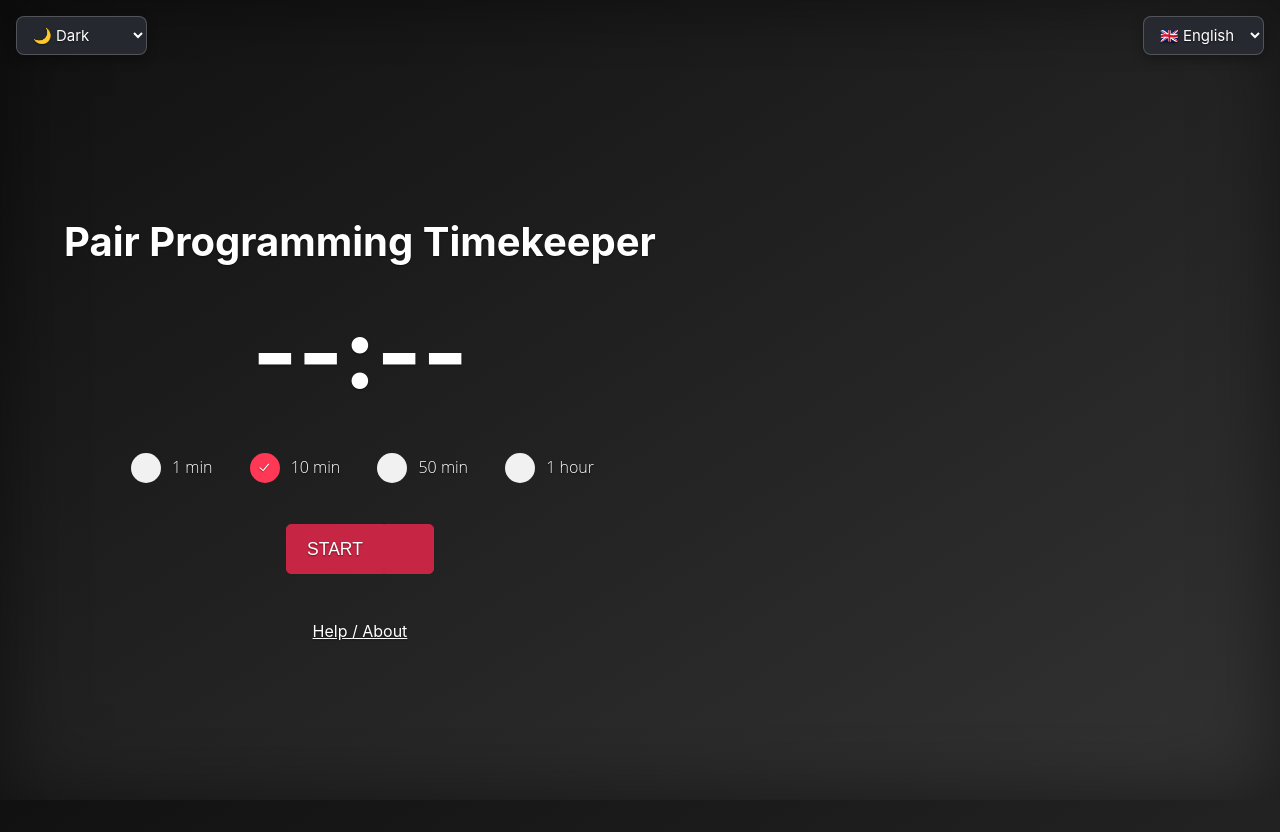
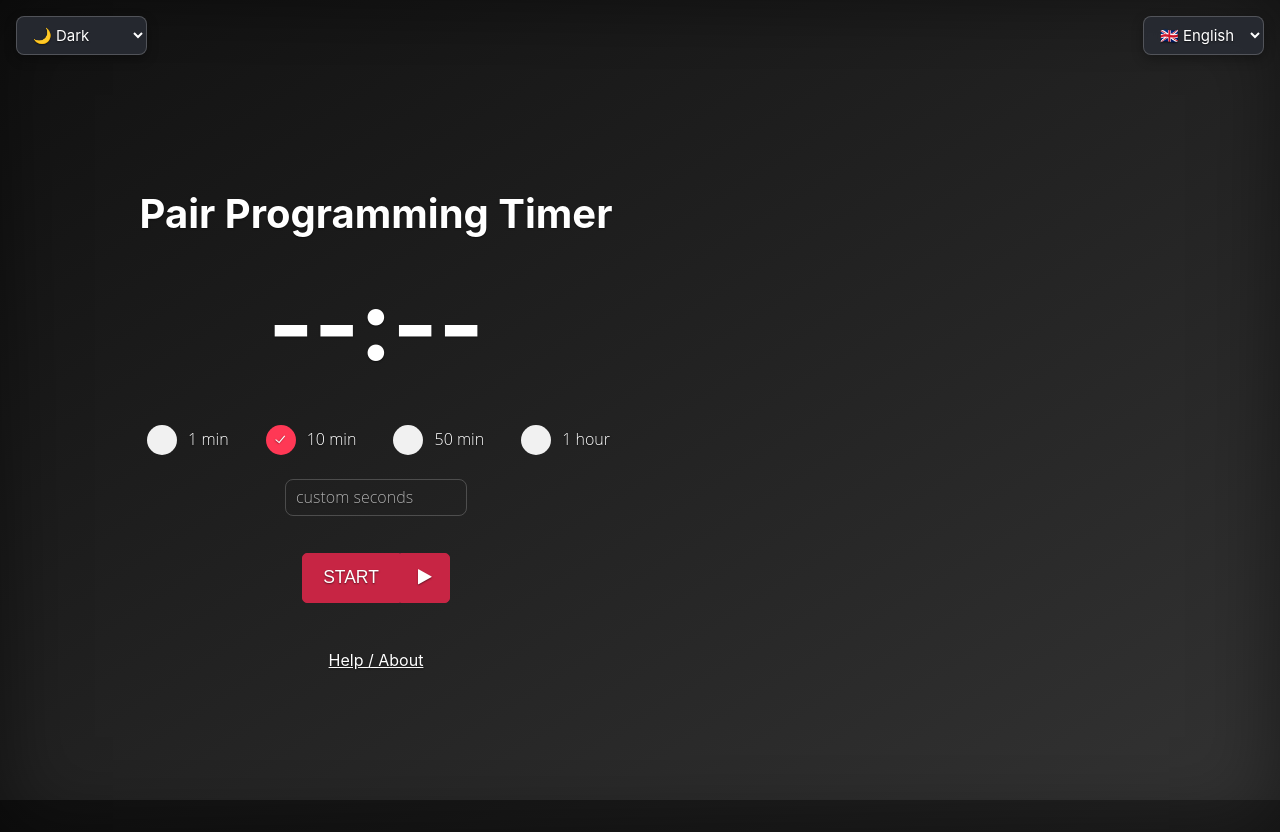
Before and after one commit to mlsvd/pair-programming-timer-web, a React (Create React App) app in the folder app/: page / in a window 1280 px wide. Built offline with nearby package versions, Linux system fonts and the light colour scheme.

Commit message:
Add custom time entry, cross device upd, text updates

```diff
--- a/app/public/index.html
+++ b/app/public/index.html
@@ -7,7 +7,7 @@
     <meta name="theme-color" content="#000000" />
     <meta
       name="description"
-      content="Web site created using create-react-app"
+      content="A timer for pair programming sessions. Switch driver and navigator roles at 1, 10, or 50 minute intervals."
     />
     <link rel="apple-touch-icon" href="%PUBLIC_URL%/logo192.png" />
     <!--
--- a/app/src/App.css
+++ b/app/src/App.css
@@ -1,48 +1,16 @@
+@import url(https://cdnjs.cloudflare.com/ajax/libs/font-awesome/4.4.0/css/font-awesome.min.css);
+
 .App {
   text-align: center;
   width: 100%;
   max-width: 100%;
 }
-
-.App-logo {
-  height: 40vmin;
-  pointer-events: none;
-}
-
-@media (prefers-reduced-motion: no-preference) {
-  .App-logo {
-    animation: App-logo-spin infinite 20s linear;
-  }
-}
-
-.App-header {
-  background-color: #282c34;
-  min-height: 100vh;
-  display: flex;
-  flex-direction: column;
-  align-items: center;
-  justify-content: center;
-  font-size: calc(10px + 2vmin);
-  color: white;
-}
-
-.App-link {
-  color: #61dafb;
-}
-
-@keyframes App-logo-spin {
-  from {
-    transform: rotate(0deg);
-  }
-  to {
-    transform: rotate(360deg);
-  }
-}
-/* --- */
-@import url(https://maxcdn.bootstrapcdn.com/font-awesome/4.4.0/css/font-awesome.min.css);
-
 body, html {
   background: var(--background);
+  background-attachment: fixed;
+  background-size: cover;
+  background-repeat: no-repeat;
+  min-height: 100vh;
 }
 
 a,
@@ -66,8 +34,11 @@ a:hover {
 
 html,
 body {
-  height: 100%;
+  min-height: 100vh;
   background: var(--background);
+  background-attachment: fixed;
+  background-size: cover;
+  background-repeat: no-repeat;
 }
 
 body {
@@ -77,7 +48,7 @@ body {
   text-shadow: var(--textShadow);
   box-shadow: var(--bodyBoxShadow);
   overflow-x: hidden;
-  overflow-y: auto;
+  width: 100%;
 }
 
 .txt-shadow {
@@ -286,6 +257,37 @@ label
   padding: 6px;
 }
 
+.custom-seconds-input {
+  background: transparent;
+  border: 1px solid var(--dropdownBorder);
+  border-radius: 8px;
+  color: var(--textPrimary);
+  font: 300 16px/1.7 'Open Sans', sans-serif;
+  margin: 6px;
+  outline: none;
+  padding: 4px 10px;
+  width: 160px;
+}
+
+.custom-seconds-input::placeholder {
+  color: var(--textSecondary);
+  opacity: 0.7;
+}
+
+.custom-seconds-input:focus {
+  border-color: var(--radioCheckedBg);
+}
+
+/* hide browser spinner arrows */
+.custom-seconds-input::-webkit-outer-spin-button,
+.custom-seconds-input::-webkit-inner-spin-button {
+  -webkit-appearance: none;
+  margin: 0;
+}
+.custom-seconds-input[type=number] {
+  -moz-appearance: textfield;
+}
+
 .pulsate {
   transform: scale(1);
   animation: pulse 1s infinite;
@@ -490,6 +492,7 @@ code {
   justify-content: center;
   z-index: 1000;
   padding: 1rem;
+  -webkit-backdrop-filter: blur(4px);
   backdrop-filter: blur(4px);
   animation: fadeIn 0.2s ease-in-out;
 }
@@ -608,6 +611,7 @@ code {
   cursor: pointer;
   outline: none;
   transition: all 0.2s ease;
+  -webkit-backdrop-filter: blur(8px);
   backdrop-filter: blur(8px);
   box-shadow: 0 4px 12px rgba(0, 0, 0, 0.3);
 }
@@ -675,6 +679,7 @@ code {
   cursor: pointer;
   outline: none;
   transition: all 0.2s ease;
+  -webkit-backdrop-filter: blur(8px);
   backdrop-filter: blur(8px);
   box-shadow: 0 4px 12px rgba(0, 0, 0, 0.3);
 }
--- a/app/src/App.js
+++ b/app/src/App.js
@@ -1,4 +1,3 @@
-import logo from './logo.svg';
 import './App.css';
 import {Navigate, Route, BrowserRouter as Router, Routes} from "react-router-dom";
 import TimerPage from "./components/TimerPage";
--- a/app/src/components/Timer.js
+++ b/app/src/components/Timer.js
@@ -103,7 +103,7 @@ class Timer extends React.Component {
 
     render() {
         return (
-            <div id="counter-value-placeholder">
+            <div>
                 <TimerDisplay currentSecond={this.state.currentSecond} timerDisplayValue={this.state.timerDisplayValue} />
                 <TimerOptions
                     status={this.state.status}
--- a/app/src/components/TimerControls.js
+++ b/app/src/components/TimerControls.js
@@ -1,9 +1,6 @@
 import React from "react";
 
 class TimerControls extends React.Component {
-    test() {
-        console.log(1);
-    }
     render() {
         const t = this.props.translations.buttons;
 
--- a/app/src/components/TimerDisplay.js
+++ b/app/src/components/TimerDisplay.js
@@ -5,7 +5,6 @@ class TimerDisplay extends React.Component {
         super(props);
     }
     getStatusClassName() {
-        console.log(this.props.currentSecond);
         if (this.props.currentSecond <= 3) {
             return 'time-left pulsate';
         }
--- a/app/src/components/TimerOptions.js
+++ b/app/src/components/TimerOptions.js
@@ -2,7 +2,16 @@ import React from 'react'
 class TimerOptions extends React.Component {
     constructor(props) {
         super(props);
+        this.state = { customSeconds: '' };
     }
+
+    commitCustomSeconds() {
+        const val = parseInt(this.state.customSeconds, 10);
+        if (val > 0) {
+            this.props.onCountdownTimeChange(val);
+        }
+    }
+
     render() {
         if (this.props.status === 'default') {
             const t = this.props.translations.timer;
@@ -28,6 +37,16 @@ class TimerOptions extends React.Component {
                     <label htmlFor="timer-option-timeframe-4">
                         <input id="timer-option-timeframe-4" onChange={() => this.props.onCountdownTimeChange(3600)}
                                className="form-radio" type="radio" name="count-value" value="60"/> {t.oneHour}</label>
+                    <input
+                        type="number"
+                        min="1"
+                        className="custom-seconds-input"
+                        placeholder={t.customPlaceholder}
+                        value={this.state.customSeconds}
+                        onChange={(e) => this.setState({ customSeconds: e.target.value })}
+                        onKeyDown={(e) => { if (e.key === 'Enter') this.commitCustomSeconds(); }}
+                        onBlur={() => this.commitCustomSeconds()}
+                    />
                 </div>
             );
         }
--- a/app/src/components/TimerPage.js
+++ b/app/src/components/TimerPage.js
@@ -7,17 +7,21 @@ import ThemeSelector from "./ThemeSelector";
 import translations from "../translations";
 import themes from "../themes";
 
+function readStorage(key, fallback) {
+    try { return localStorage.getItem(key) || fallback; } catch { return fallback; }
+}
+
+function writeStorage(key, value) {
+    try { localStorage.setItem(key, value); } catch { /* Safari private mode */ }
+}
+
 class TimerPage extends React.Component {
     constructor(props) {
         super(props);
-        // Load saved language from localStorage or default to 'en'
-        const savedLanguage = localStorage.getItem('appLanguage') || 'en';
-        // Load saved theme from localStorage or default to 'dark'
-        const savedTheme = localStorage.getItem('appTheme') || 'dark';
         this.state = {
             isModalOpen: false,
-            currentLanguage: savedLanguage,
-            currentTheme: savedTheme
+            currentLanguage: readStorage('appLanguage', 'en'),
+            currentTheme: readStorage('appTheme', 'dark')
         };
     }
 
@@ -35,12 +39,12 @@ class TimerPage extends React.Component {
 
     handleLanguageChange(languageCode) {
         this.setState({ currentLanguage: languageCode });
-        localStorage.setItem('appLanguage', languageCode);
+        writeStorage('appLanguage', languageCode);
     }
 
     handleThemeChange(themeId) {
         this.setState({ currentTheme: themeId });
-        localStorage.setItem('appTheme', themeId);
+        writeStorage('appTheme', themeId);
         this.applyTheme(themeId);
     }
 
--- a/app/src/translations.js
+++ b/app/src/translations.js
@@ -1,11 +1,12 @@
 const translations = {
     en: {
-        title: "Pair Programming Timekeeper",
+        title: "Pair Programming Timer",
         timer: {
             oneMin: "1 min",
             tenMin: "10 min",
             fiftyMin: "50 min",
-            oneHour: "1 hour"
+            oneHour: "1 hour",
+            customPlaceholder: "custom seconds"
         },
         buttons: {
             start: "Start",
@@ -15,7 +16,7 @@ const translations = {
         },
         help: {
             link: "Help / About",
-            title: "Pair Programming Timekeeper",
+            title: "Pair Programming Timer",
             paragraph1: "The app offers flexible time intervals catering to the dynamic nature of pair programming sessions.",
             paragraph2: "Users can choose from intervals of 1 minute, 10 minutes, 50 minutes, and 1 hour to structure their collaborative coding sessions.",
             paragraph3: "Pair programming sessions often benefit from periodic breaks to maintain productivity and engagement.",
@@ -26,12 +27,13 @@ const translations = {
         }
     },
     ja: {
-        title: "ペアプログラミングタイムキーパー",
+        title: "Pair Programming Timer",
         timer: {
             oneMin: "1分",
             tenMin: "10分",
             fiftyMin: "50分",
-            oneHour: "1時間"
+            oneHour: "1時間",
+            customPlaceholder: "秒数を入力"
         },
         buttons: {
             start: "開始",
@@ -41,7 +43,7 @@ const translations = {
         },
         help: {
             link: "ヘルプ / 概要",
-            title: "ペアプログラミングタイムキーパー",
+            title: "Pair Programming Timer",
             paragraph1: "このアプリは、ペアプログラミングセッションの動的な性質に対応する柔軟な時間間隔を提供します。",
             paragraph2: "ユーザーは1分、10分、50分、1時間の間隔から選択して、共同コーディングセッションを構成できます。",
             paragraph3: "ペアプログラミングセッションは、生産性とエンゲージメントを維持するために定期的な休憩から恩恵を受けることがよくあります。",
@@ -52,12 +54,13 @@ const translations = {
         }
     },
     it: {
-        title: "Cronometro per Pair Programming",
+        title: "Pair Programming Timer",
         timer: {
             oneMin: "1 min",
             tenMin: "10 min",
             fiftyMin: "50 min",
-            oneHour: "1 ora"
+            oneHour: "1 ora",
+            customPlaceholder: "secondi personalizzati"
         },
         buttons: {
             start: "Inizia",
@@ -67,7 +70,7 @@ const translations = {
         },
         help: {
             link: "Aiuto / Informazioni",
-            title: "Cronometro per Pair Programming",
+            title: "Pair Programming Timer",
             paragraph1: "L'app offre intervalli di tempo flessibili che si adattano alla natura dinamica delle sessioni di pair programming.",
             paragraph2: "Gli utenti possono scegliere tra intervalli di 1 minuto, 10 minuti, 50 minuti e 1 ora per strutturare le loro sessioni di codifica collaborativa.",
             paragraph3: "Le sessioni di pair programming spesso beneficiano di pause periodiche per mantenere la produttività e l'impegno.",
```
Also changed, not shown: app/public/manifest.json.
